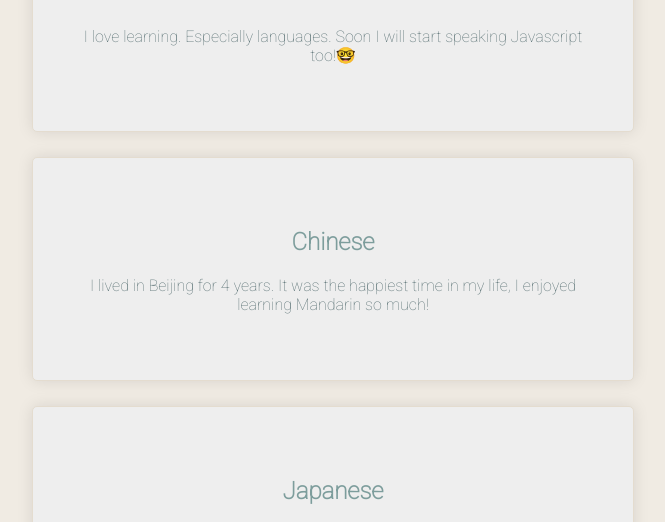
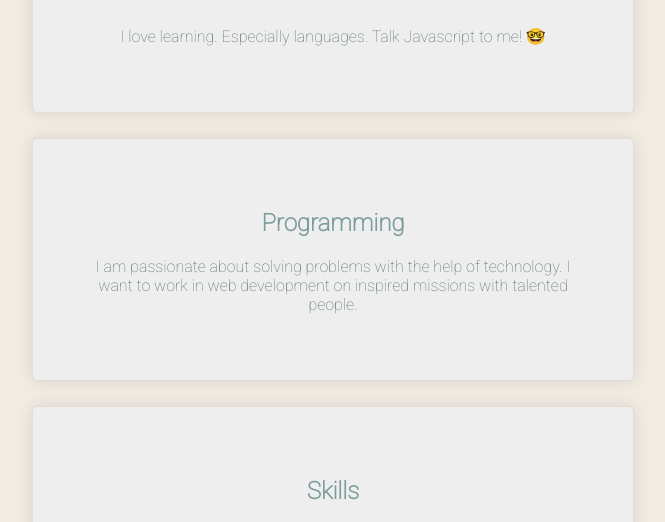
Before and after one commit to natasha-cher/profile, a plain HTML site: page index.html in a window 1280 px wide. Shown: the part 404-926 px from the top of the page, without its empty margins (307-972 px from the left). Drawn offline with Linux system fonts and the light colour scheme.

Commit message:
fixed text

```diff
--- a/index.html
+++ b/index.html
@@ -16,25 +16,25 @@
       </p>
     </h1>
     <p>
-      I love learning. Especially languages. Soon I will start speaking Javascript too!🤓
+      I love learning. Especially languages. Talk Javascript to me! 🤓
     </p>
     </div>
 
   <div class="card">
   <h2>
-    Chinese
+    Programming
   </h2>
   <p>
-    I lived in Beijing for 4 years. It was the happiest time in my life, I enjoyed learning Mandarin so much!
+    I am passionate about solving problems with the help of technology. I want to work in web development on inspired missions with talented people.
   </p>
     </div>
 
     <div class="card">
   <h2>
-    Japanese
+    Skills
     </h2>
   <p>
-    It turned out that knowing some Chinese is not that helpful for speaking Japanese 😅 I am mostly at wakarimasen level. That's why I am moving to Canada where people can understand me! (I hope)
+    Developing my skills in Ruby, HTML, CSS, JavaScript.
       </p>
     </div>
 
```
